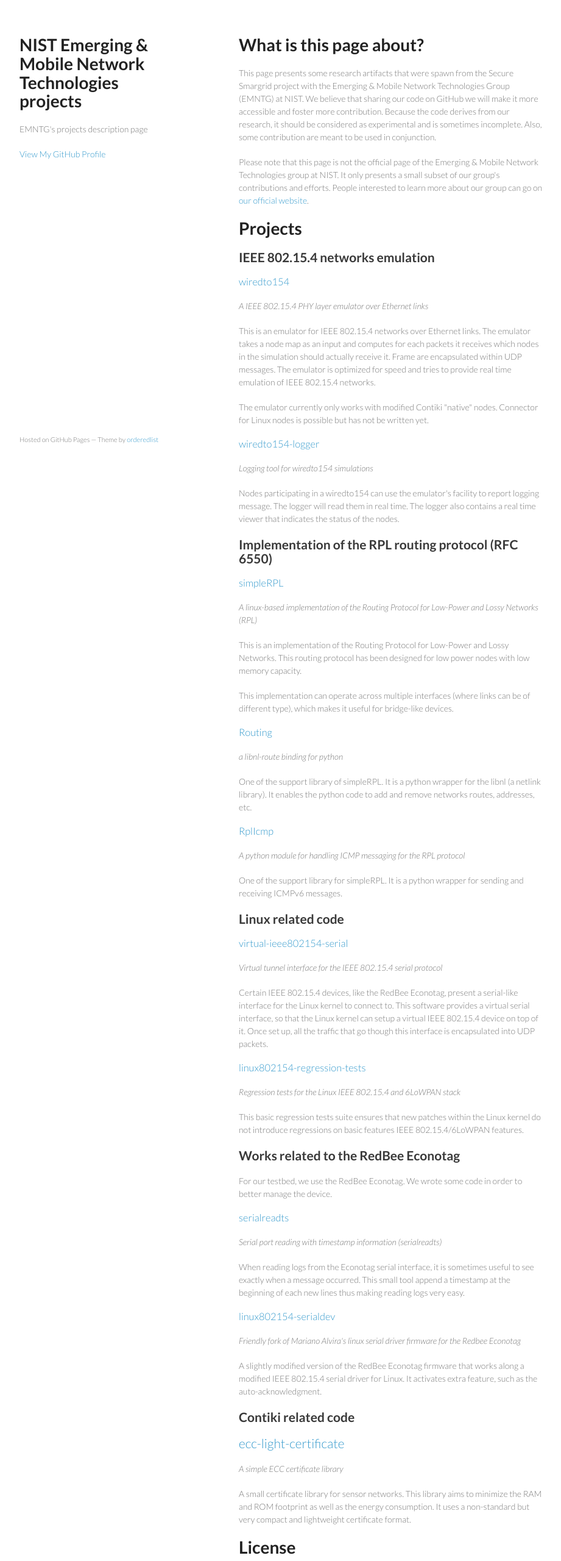
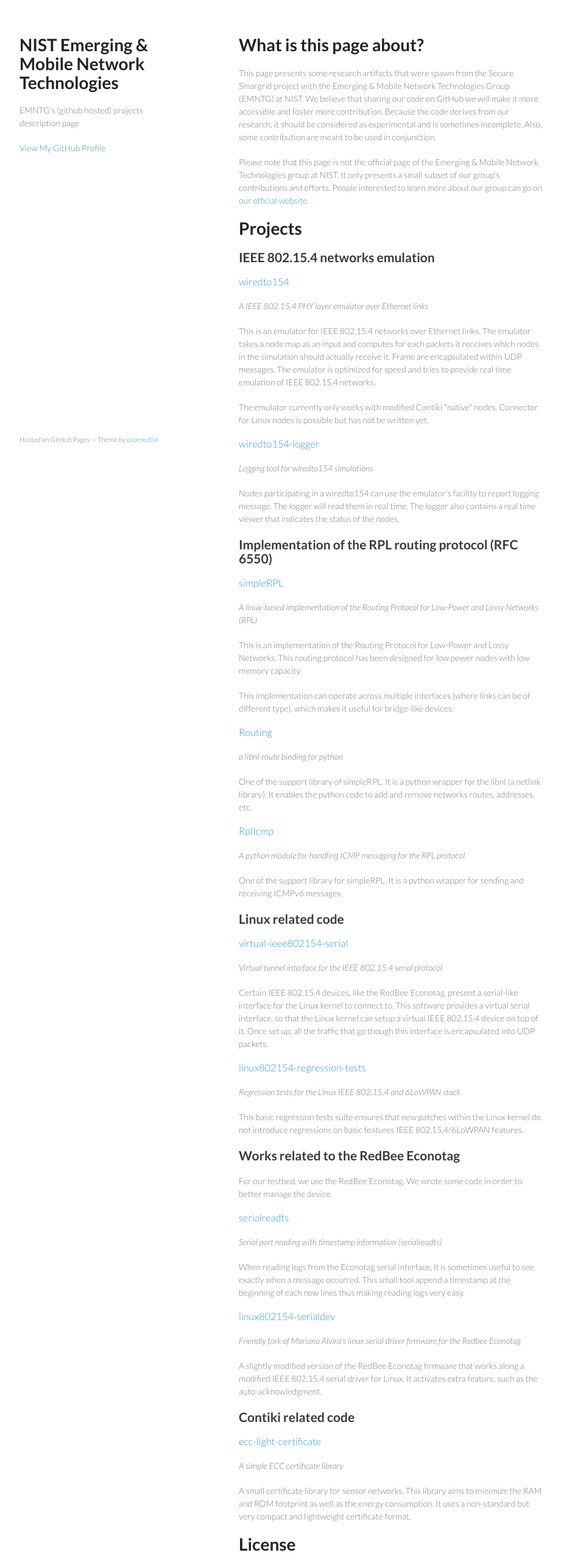
Before and after one commit to nist-emntg/nist-emntg.github.io, a plain HTML site: page index.html in a window 1280 px wide. Shown: the top 2560 px of the page at 61% size, without its empty margins (178-1099 px from the left). Drawn offline with Linux system fonts and the light colour scheme.

Commit message:
Replace master branch with page content via GitHub

```diff
--- a/index.html
+++ b/index.html
@@ -3,7 +3,7 @@
   <head>
     <meta charset="utf-8">
     <meta http-equiv="X-UA-Compatible" content="chrome=1">
-    <title>NIST Emerging &amp; Mobile Network Technologies projects by nist-emntg</title>
+    <title>NIST Emerging &amp; Mobile Network Technologies by nist-emntg</title>
 
     <link rel="stylesheet" href="stylesheets/styles.css">
     <link rel="stylesheet" href="stylesheets/pygment_trac.css">
@@ -15,8 +15,8 @@
   <body>
     <div class="wrapper">
       <header>
-        <h1>NIST Emerging &amp; Mobile Network Technologies projects</h1>
-        <p>EMNTG's projects description page</p>
+        <h1>NIST Emerging &amp; Mobile Network Technologies</h1>
+        <p>EMNTG's (github hosted) projects description page</p>
 
 
         <p class="view"><a href="https://github.com/nist-emntg">View My GitHub Profile</a></p>
@@ -157,9 +157,9 @@
 <h2>
 <a name="contiki-related-code" class="anchor" href="#contiki-related-code"><span class="octicon octicon-link"></span></a>Contiki related code</h2>
 
-<h2>
+<h3>
 <a name="ecc-light-certificate" class="anchor" href="#ecc-light-certificate"><span class="octicon octicon-link"></span></a><a href="https://github.com/nist-emntg/ecc-light-certificate">ecc-light-certificate</a>
-</h2>
+</h3>
 
 <p><em>A simple ECC certificate library</em></p>
 
```
Also changed, not shown: params.json (+1 -1 lines).
